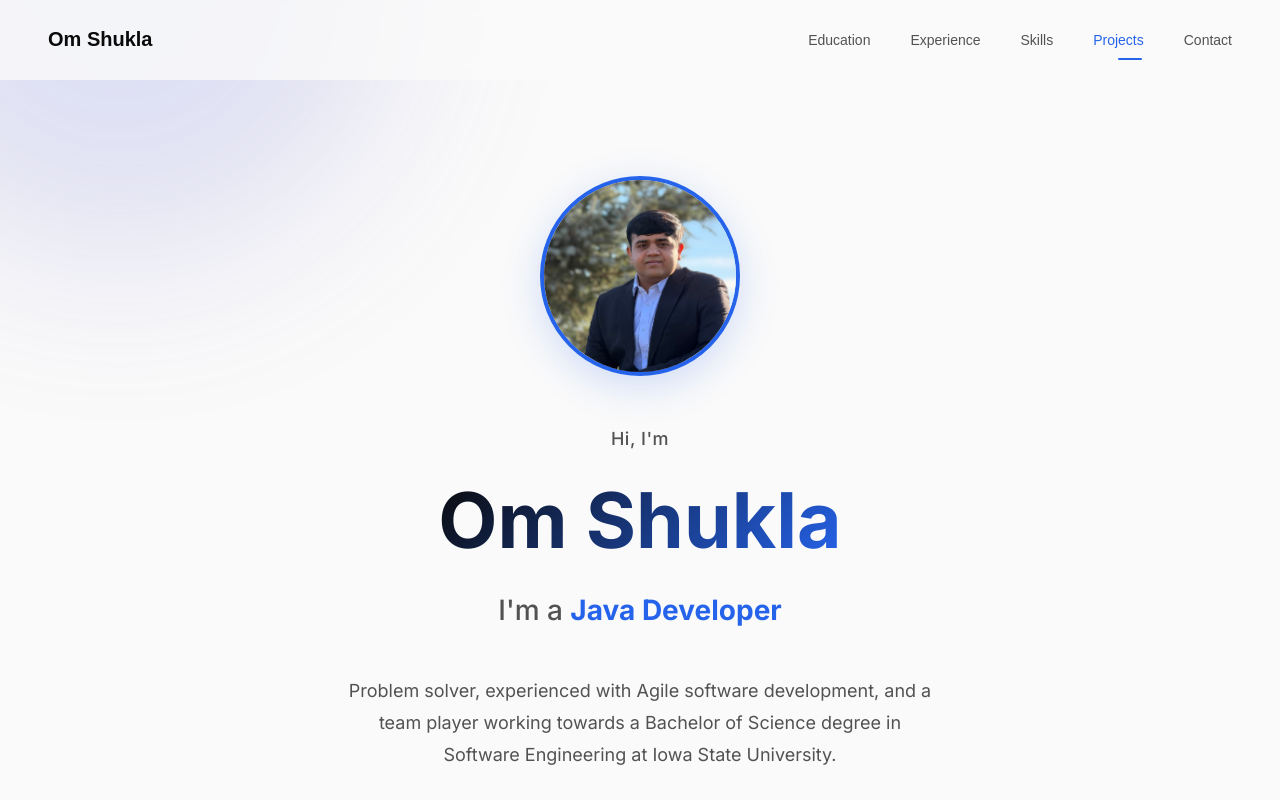
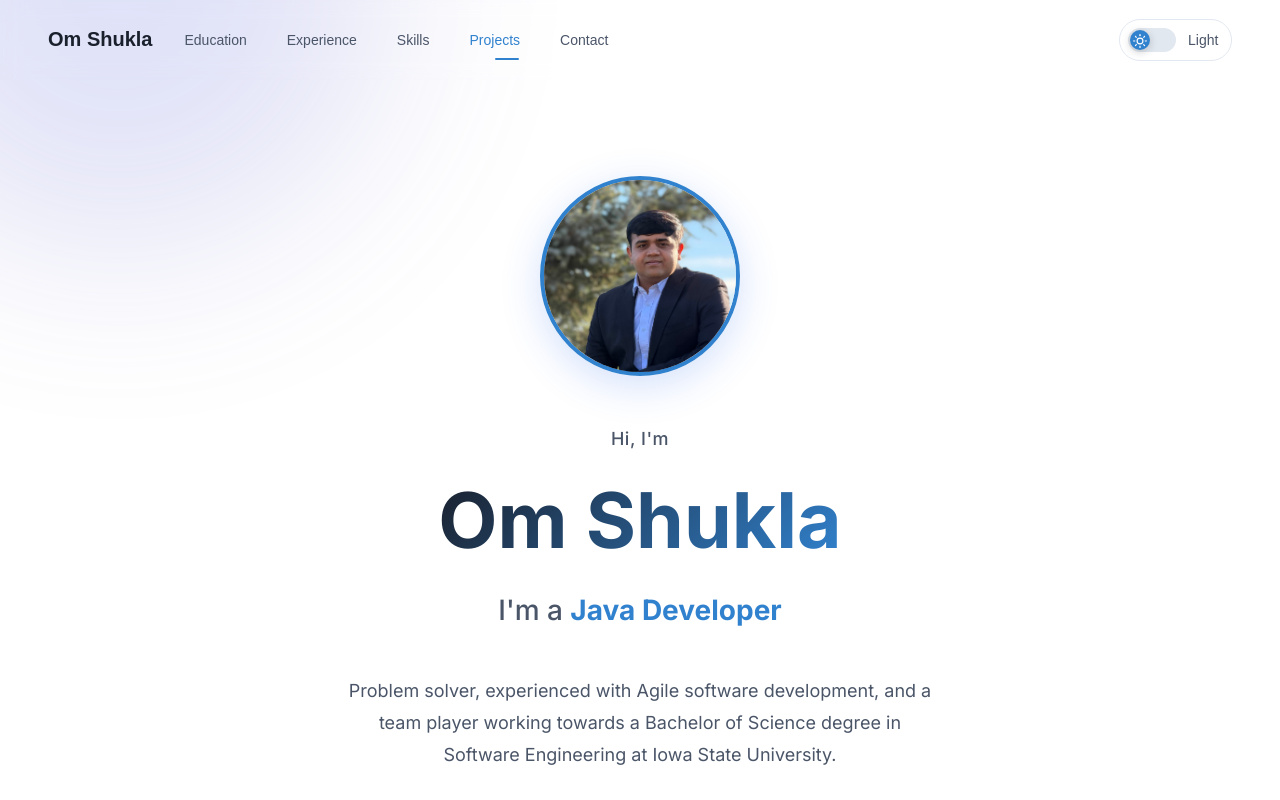
Before and after one commit to shuklaom/shuklaom.github.io, a React (Create React App) app: page / in a window 1280 px wide. Shown: the top 800 px of the page. Built offline with nearby package versions, Linux system fonts and the light colour scheme; no server answers.

Commit message:
Added a dark mode

```diff
--- a/src/App.css
+++ b/src/App.css
@@ -221,6 +221,37 @@ section {
   color: white;
 }
 
+/* Dark mode button improvements */
+.dark-theme .btn-primary {
+  box-shadow: 0 4px 20px rgba(0, 153, 204, 0.3);
+  font-weight: 700;
+}
+
+.dark-theme .btn-primary:hover {
+  box-shadow: 0 8px 30px rgba(0, 153, 204, 0.5);
+}
+
+.dark-theme .btn-secondary {
+  color: #0099cc;
+  border-color: #0099cc;
+  font-weight: 600;
+}
+
+.dark-theme .btn-secondary:hover {
+  background: #0099cc;
+  color: #1b1d1e;
+  box-shadow: 0 4px 20px rgba(0, 153, 204, 0.4);
+}
+
+/* Dark mode cyan text improvements */
+.dark-theme a {
+  color: #0099cc;
+}
+
+.dark-theme a:hover {
+  text-decoration: underline;
+}
+
 /* Loading Animation */
 .loading {
   position: fixed;
--- a/src/components/Hero/Hero.css
+++ b/src/components/Hero/Hero.css
@@ -143,6 +143,19 @@
   background: var(--accent-secondary);
   transform: translateY(-2px);
   box-shadow: 0 6px 25px rgba(37, 99, 235, 0.4);
+}
+
+/* Dark mode button fixes */
+.dark-theme .hero-btn-primary {
+  background: #0099cc;
+  color: white;
+  box-shadow: 0 4px 20px rgba(0, 153, 204, 0.4);
+}
+
+.dark-theme .hero-btn-primary:hover {
+  background: #0077aa;
+  color: white;
+  box-shadow: 0 6px 25px rgba(0, 153, 204, 0.6);
 }
 
 .hero-btn-secondary {
--- a/src/components/Navigation/Navigation.css
+++ b/src/components/Navigation/Navigation.css
@@ -5,7 +5,7 @@
   left: 0;
   right: 0;
   z-index: 1000;
-  background: rgba(250, 250, 250, 0.8);
+  background: rgba(var(--nav-bg-rgb), 0.8);
   backdrop-filter: blur(10px);
   transition: all var(--transition-base);
   padding: var(--spacing-md) 0;
@@ -13,10 +13,22 @@
 }
 
 .navigation.scrolled {
-  background: rgba(250, 250, 250, 0.98);
+  background: rgba(var(--nav-bg-rgb), 0.98);
   backdrop-filter: blur(20px);
   border-bottom: 1px solid var(--border-light);
   box-shadow: 0 4px 20px rgba(0, 0, 0, 0.08);
+}
+
+/* Dark mode navigation */
+.dark-theme .navigation {
+  background: rgba(26, 29, 30, 0.95);
+  border-bottom-color: rgba(255, 255, 255, 0.05);
+}
+
+.dark-theme .navigation.scrolled {
+  background: rgba(26, 29, 30, 0.98);
+  border-bottom: 1px solid rgba(255, 255, 255, 0.08);
+  box-shadow: 0 4px 20px rgba(0, 0, 0, 0.4);
 }
 
 .nav-container {
@@ -43,6 +55,15 @@
 
 .nav-logo button:hover {
   background: var(--bg-secondary);
+}
+
+/* Dark mode logo */
+.dark-theme .nav-logo button {
+  color: #ffffff;
+}
+
+.dark-theme .nav-logo button:hover {
+  background: rgba(255, 255, 255, 0.1);
 }
 
 /* Nav Links */
@@ -72,6 +93,20 @@
 
 .nav-link.active {
   color: var(--accent-primary);
+}
+
+/* Dark mode links */
+.dark-theme .nav-link {
+  color: #a0a0b0;
+}
+
+.dark-theme .nav-link:hover {
+  color: #ffffff;
+  background: rgba(255, 255, 255, 0.1);
+}
+
+.dark-theme .nav-link.active {
+  color: #00d4ff;
 }
 
 /* Nav Indicator */
@@ -105,6 +140,10 @@
     font-size: var(--text-lg);
     padding: var(--spacing-xs) var(--spacing-sm);
   }
+
+  .nav-theme-toggle {
+    margin-left: var(--spacing-md);
+  }
 }
 
 @media (max-width: 480px) {
@@ -115,4 +154,15 @@
   .nav-container {
     justify-content: center;
   }
+
+  .nav-theme-toggle {
+    position: absolute;
+    right: var(--spacing-lg);
+  }
 }
+
+/* Theme Toggle in Navigation */
+.nav-theme-toggle {
+  margin-left: auto;
+  margin-right: var(--spacing-md);
+}
--- a/src/components/Navigation/Navigation.js
+++ b/src/components/Navigation/Navigation.js
@@ -1,5 +1,6 @@
 import React, { useState, useEffect } from 'react';
 import { motion, AnimatePresence } from 'framer-motion';
+import ThemeToggle from '../ThemeToggle/ThemeToggle';
 import './Navigation.css';
 
 const Navigation = () => {
@@ -92,6 +93,8 @@ const Navigation = () => {
             </motion.button>
           ))}
         </div>
+
+        <ThemeToggle className="nav-theme-toggle" />
       </div>
     </motion.nav>
   );
--- a/src/components/Projects/Projects.css
+++ b/src/components/Projects/Projects.css
@@ -154,6 +154,21 @@
   transform: translateY(-2px);
 }
 
+/* Dark mode project button fixes */
+.dark-theme .project-button {
+  background: #0099cc;
+  color: white;
+  border-color: #0099cc;
+  box-shadow: 0 2px 8px rgba(0, 153, 204, 0.3);
+}
+
+.dark-theme .project-button:hover {
+  background: #0077aa;
+  border-color: #0077aa;
+  color: white;
+  box-shadow: 0 4px 15px rgba(0, 153, 204, 0.5);
+}
+
 /* Project Impact */
 .project-impact {
   padding-top: var(--spacing-lg);
--- a/src/contexts/ThemeContext.js
+++ b/src/contexts/ThemeContext.js
@@ -26,22 +26,22 @@ export const ThemeProvider = ({ children }) => {
     const root = document.documentElement;
 
     if (isDarkMode) {
-      // Dark theme variables
-      root.style.setProperty('--bg-primary', '#0f0f23');
-      root.style.setProperty('--bg-secondary', '#1a1a2e');
-      root.style.setProperty('--bg-tertiary', '#16213e');
+      // Dark theme variables - matching the dark mode design
+      root.style.setProperty('--bg-primary', '#1b1d1e');
+      root.style.setProperty('--bg-secondary', '#181a1b');
+      root.style.setProperty('--bg-tertiary', '#242424');
       root.style.setProperty('--text-primary', '#ffffff');
-      root.style.setProperty('--text-secondary', '#a0a0b0');
-      root.style.setProperty('--text-accent', '#00d4ff');
-      root.style.setProperty('--accent-primary', '#00d4ff');
+      root.style.setProperty('--text-secondary', '#999999');
+      root.style.setProperty('--text-accent', '#0099cc');
+      root.style.setProperty('--accent-primary', '#0099cc');
       root.style.setProperty('--accent-secondary', '#ff6b6b');
-      root.style.setProperty('--accent-gradient', 'linear-gradient(135deg, #00d4ff 0%, #ff6b6b 100%)');
-      root.style.setProperty('--border-color', '#2a2a3e');
-      root.style.setProperty('--shadow-light', 'rgba(0, 212, 255, 0.1)');
-      root.style.setProperty('--shadow-medium', 'rgba(0, 212, 255, 0.2)');
-      root.style.setProperty('--shadow-heavy', 'rgba(0, 212, 255, 0.3)');
-      root.style.setProperty('--glass-bg', 'rgba(26, 26, 46, 0.8)');
-      root.style.setProperty('--card-bg', 'rgba(22, 33, 62, 0.6)');
+      root.style.setProperty('--accent-gradient', 'linear-gradient(135deg, #0099cc 0%, #ff6b6b 100%)');
+      root.style.setProperty('--border-color', '#2a2a2a');
+      root.style.setProperty('--shadow-light', 'rgba(0, 153, 204, 0.12)');
+      root.style.setProperty('--shadow-medium', 'rgba(0, 153, 204, 0.2)');
+      root.style.setProperty('--shadow-heavy', 'rgba(0, 153, 204, 0.3)');
+      root.style.setProperty('--glass-bg', 'rgba(20, 20, 20, 0.9)');
+      root.style.setProperty('--card-bg', 'rgba(26, 26, 26, 0.8)');
       localStorage.setItem('portfolio-theme', 'dark');
     } else {
       // Light theme variables
--- a/src/index.js
+++ b/src/index.js
@@ -2,6 +2,7 @@ import React from 'react';
 import ReactDOM from 'react-dom/client';
 import './index.css';
 import App from './App';
+import { ThemeProvider } from './contexts/ThemeContext';
 import trackPageVisit from './utils/discordTracker';
 
 // Log page visit to Discord
@@ -10,6 +11,8 @@ trackPageVisit();
 const root = ReactDOM.createRoot(document.getElementById('root'));
 root.render(
   <React.StrictMode>
-    <App />
+    <ThemeProvider>
+      <App />
+    </ThemeProvider>
   </React.StrictMode>
 );
```
